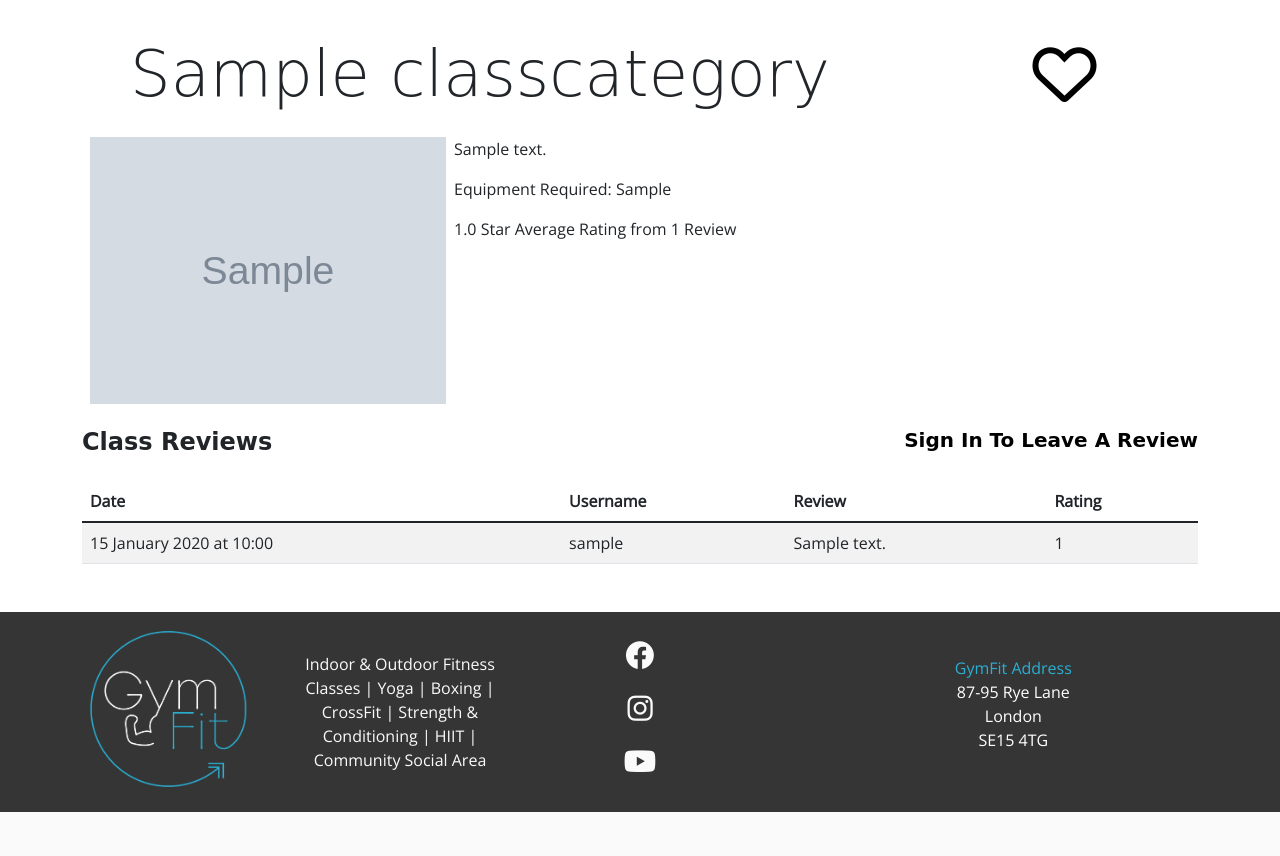
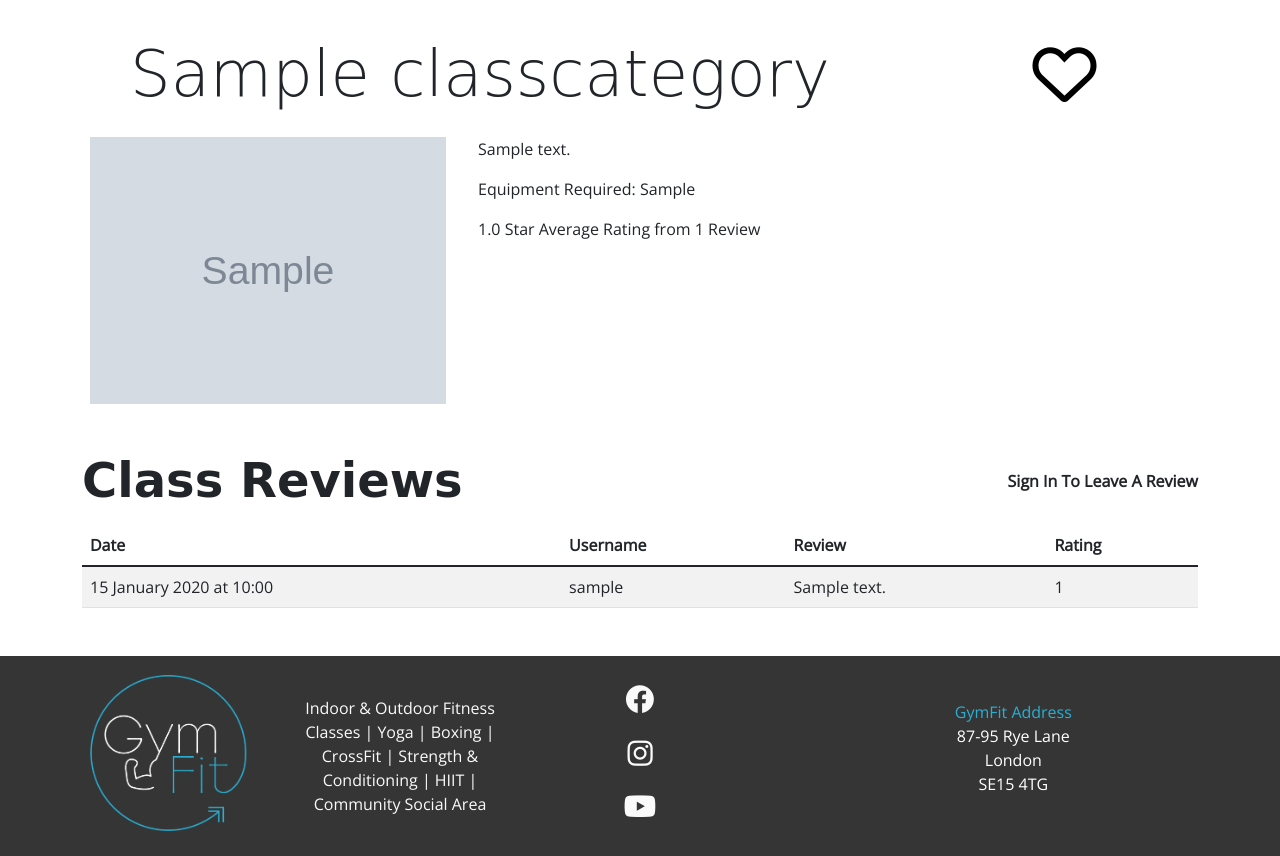
Before and after one commit to nlenno1/gym-fit-MS4, a Django app: page /classes/class_category/1 in a window 1280 px wide. Shown: the part 152-1008 px from the top of the page. Before the commit the page ends 964 px from the top, so only its background shows below. Run offline with Django 4.2, Linux system fonts and the light colour scheme; tables that the repository leaves empty hold one stand-in row (values such as "Sample post"); grey boxes marked "Sample" are stand-in pictures; parts of the project's set-up code (start-up, migrations or seed data) failed here and were passed over; some libraries are stand-ins or nearby versions; some web fonts are replaced.

Commit message:
refactor/style: update single class category details design

```diff
--- a/classes/templates/classes/class_category_details.html
+++ b/classes/templates/classes/class_category_details.html
@@ -42,7 +42,6 @@
                 {% endif %}
             </div>
         </div>
-            <!-- Information/Description Popover -->
         <div class="row g-0">
             <div class="col-12 col-lg-4 text-center">
                 {% if category.image_url %}
@@ -53,7 +52,7 @@
                     <img class="w-100 mx-auto px-md-2" src="{{MEDIA_URL}}no-image.jpg" alt="Image of {{ category.friendly_name }}">
                 {% endif %}
             </div>
-            <div class="col-12 col-lg-8 text-center text-md-start">
+            <div class="col-12 col-lg-8 ps-lg-4 pt-4 pt-lg-0 text-center text-md-start">
                 <p>{{ category.description }}</p>
                 <p>Equipment Required: {{ category.equipment_required }}</p>
                 <p>{{ category.average_rating }} Star Average Rating from {{ category.numb_of_reviews }} Review{{ category.numb_of_reviews|pluralize }}</p>
@@ -69,22 +68,24 @@
                 </div>
             {% endif %}
         </div>
-        <div class="row g-0 mt-4">
+        <div class="row g-0 mt-5 align-items-center">
             <div class="col-12 col-md-6">
-                <h4 class="fw-bold">Class Reviews</h4>
+                <h4 class="fw-bold display-5 text-center text-md-start mb-0">Class Reviews</h4>
             </div>
-            {% if reviews|length > 0 %}
             {% if not previous_review %}
-                    <div class="col-12 col-md-6">
+                <div class="col-12 col-md-6 text-center text-md-end">
                     {% if user.is_authenticated %}
-                            <a href="{% url 'create_a_category_review' category.id %}" class="float-end btn btn-dark blue-button">Write A Review</a>
+                        <a href="{% url 'create_a_category_review' category.id %}" class="btn btn-dark blue-button mt-4 mt-md-0">Write A Review</a>
                     {% else %}
-                            <a href="{% url 'account_login' %}">
-                                <h5 class="fw-bold text-end text-black">Sign In To Leave A Review</h5>
+                        <a href="{% url 'account_login' %}" class="btn no-button fw-bold mt-4 mt-md-0">
+                            Sign In To Leave A Review
                         </a>
                     {% endif %}
                 </div>
             {% endif %}
+        </div>
+        {% if reviews|length > 0 %}
+            <div class="row g-0">
                 <div class="col-12">
                     <table class="table table-striped mt-3 mb-5">
                         <thead>
@@ -122,17 +123,10 @@
                 </div>
             </div>
         {% else %}
-                <div class="col-12 mb-5 text-center text-md-start">
-                    <h5>There are no reviews to show</h5>
-                    {% if not previous_review %}
-                        {% if user.is_authenticated %}
-                            <a href="{% url 'create_a_category_review' category.id %}" class="btn btn-dark blue-button">Write A Review</a>
-                        {% else %}
-                            <a href="{% url 'account_login' %}">
-                                <h5 class="text-blue fw-bold">Sign In To Leave A Review</h5>
-                            </a>
-                        {% endif %}
-                    {% endif %}
+            <div class="row g-0">
+                <div class="col-12 text-center text-md-start">
+                    <h5 class="my-5">There are no reviews to show</h5>
+                </div>
             </div>
         {% endif %}
         </div>
```
Lines whose indentation alone changed are shown as unchanged.
